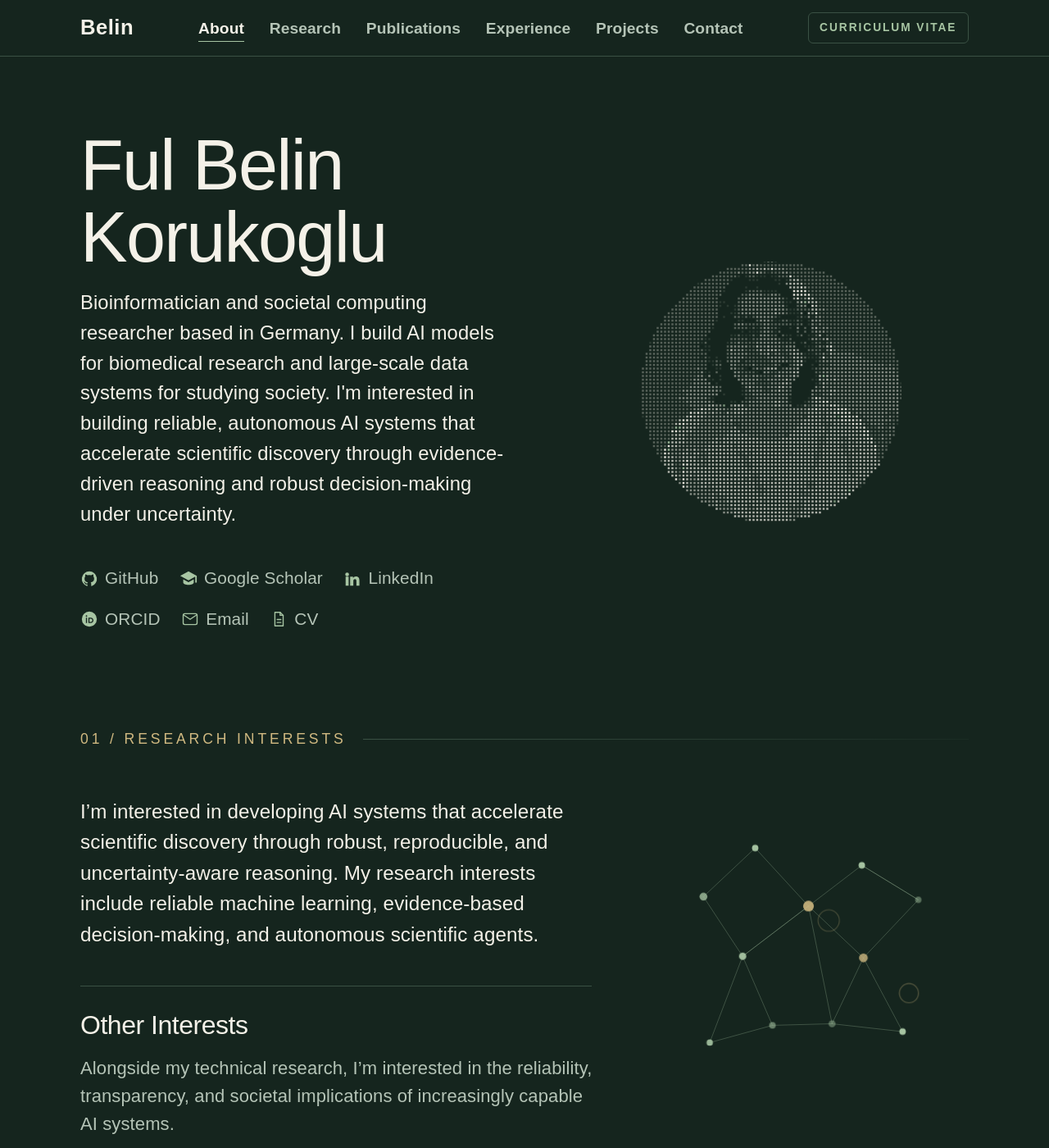
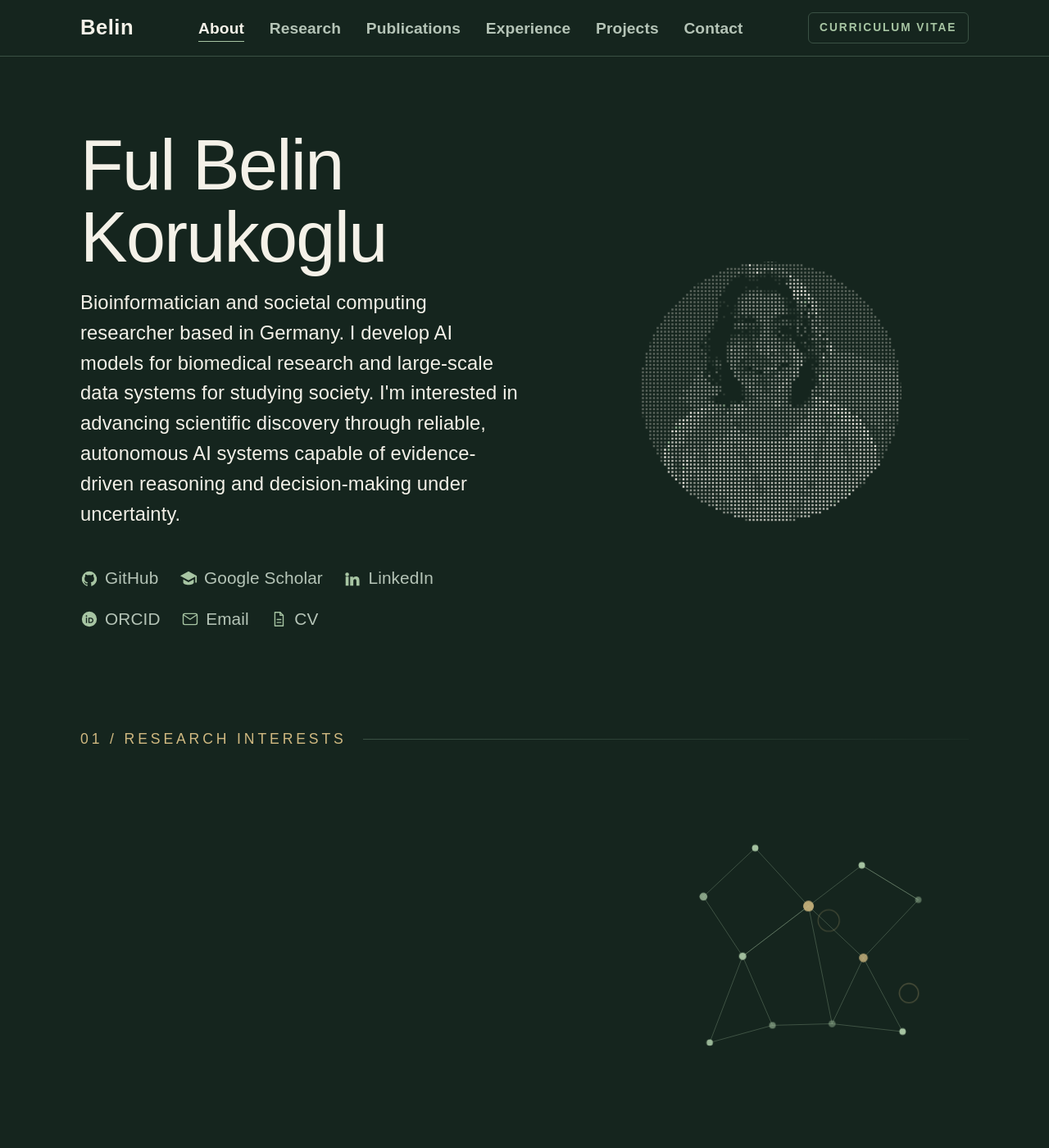
Before and after one commit to fulbelin/fulbelin.github.io, a Jekyll site: the page built from index.md, in a window 1280 px wide and 1400 px high. Shown: the whole window at 82% size. Built offline with Jekyll 4.4.1, drawn with Linux system fonts in a browser that asks for light colours; some web fonts are replaced; some of the changed text lies outside the part shown.

Commit message:
updated the research interests

```diff
--- a/_data/profile.yml
+++ b/_data/profile.yml
@@ -4,10 +4,10 @@ short_name: "Belin Korukoglu"
 monogram: "Belin"
 subtitle: "Bioinformatics · Machine Learning · Scientific AI"
 intro: >-
-  Bioinformatician and societal computing researcher based in Germany. I build AI models for
-  biomedical research and large-scale data systems for studying society.
 
-  I'm interested in building reliable, autonomous AI systems that accelerate scientific discovery through evidence-driven reasoning and robust decision-making under uncertainty.
+ Bioinformatician and societal computing researcher based in Germany. I develop AI models for biomedical research and large-scale data systems for studying society.
+
+ I'm interested in advancing scientific discovery through reliable, autonomous AI systems capable of evidence-driven reasoning and decision-making under uncertainty.
 portrait: "/images/profile_photo.png"
 location: "Saarbrücken, Germany"
 
--- a/index.md
+++ b/index.md
@@ -3,13 +3,3 @@ layout: home
 permalink: /
 author_profile: true
 ---
-
-I'm interested in developing AI systems that accelerate scientific discovery through robust, reproducible, and uncertainty-aware reasoning. My research interests include reliable machine learning, evidence-based decision-making, and autonomous scientific agents.
-
-## Other Interests
-
-Alongside my technical research, I'm interested in the reliability, transparency, and societal implications of increasingly capable AI systems.
-
-I previously led Marketing and Outreach at [AI Safety Saarland (AISS)](https://www.ais-saarland.org/), a student-led initiative promoting safe, fair, and beneficial AI development.
-
-Previously, I also worked as a Marketing Specialist at Thread In Motion, where I managed data-driven digital campaigns, integrated marketing automation workflows, and developed analytics pipelines to support user acquisition and retention.
```
